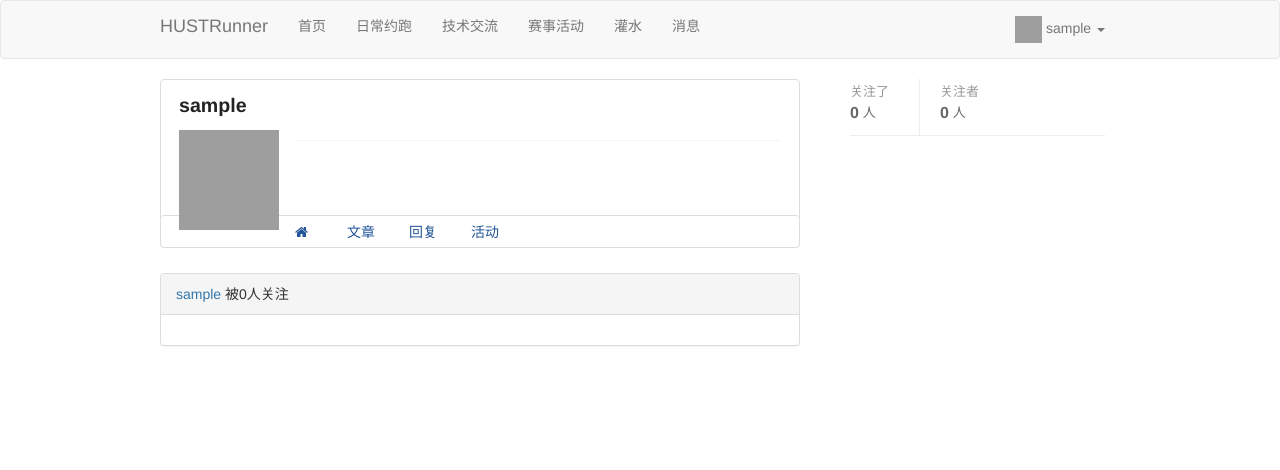
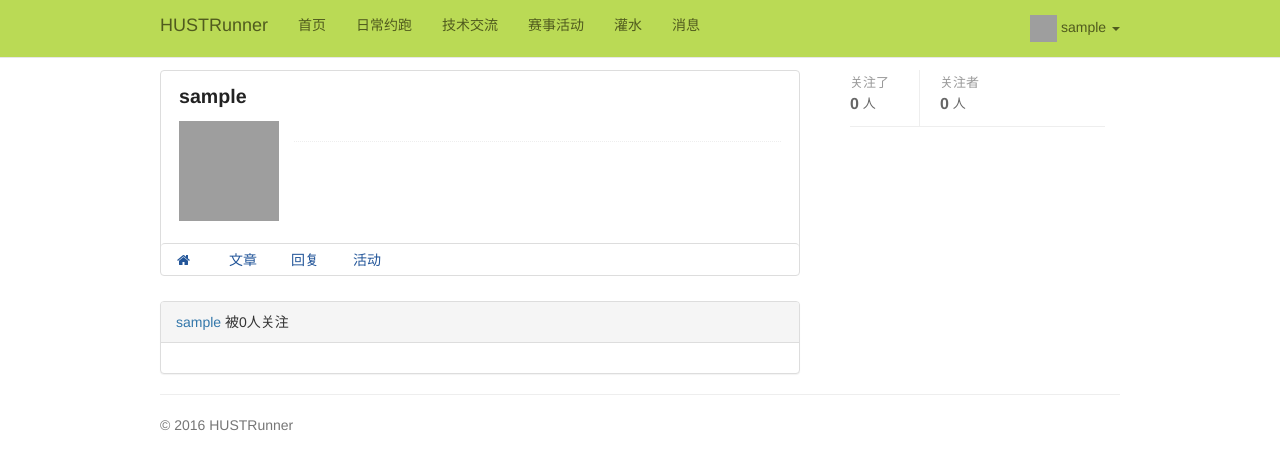
Before and after one commit to polyval/HUSTRunner, a Flask app: a page that uses app/templates/base.html in a window 1280 px wide. Shown: the top 470 px of the page. Run offline with Flask 2, Linux system fonts and the light colour scheme; the visitor is signed in with stand-in values (Sample User, id 1); data comes from the database, SQL or seed files in the repository; data that the repository does not hold is empty; some libraries are stand-ins or nearby versions; grey boxes are pictures that could not be loaded.

Commit message:
templates enhancement

```diff
--- a/app/activity/views.py
+++ b/app/activity/views.py
@@ -32,3 +32,5 @@ def new_activity():
             new.set_expired(form.date_expired.data)
         return redirect(url_for('main.index'))
     return render_template('new_activity.html', form=form)
+
+# TODO: view activity
--- a/app/auth/views.py
+++ b/app/auth/views.py
@@ -33,7 +33,6 @@ def login():
 @login_required
 def logout():
     logout_user()
-    flash(u'帐号已登出')
     return redirect(url_for('main.index'))
 
 
--- a/app/main/views.py
+++ b/app/main/views.py
@@ -30,7 +30,6 @@ def index():
         abort(404)
     # get the activities
     activities = Activity.query.filter_by(expired=False).limit(5).all()
-    print activities
     return render_template('index.html', posts=posts,
                            pagination=pagination, activities=activities)
 
--- a/app/static/css/styles.css
+++ b/app/static/css/styles.css
@@ -5,10 +5,10 @@ a{
 a:link{
 	color:#37a;
 }
-
-img{
-max-width: 600px;
-max-height: 600px;
+.article img{
+    max-width: 600px;
+    max-height: 600px;
+    display: block !important;
 }
 .face{
     position: absolute;
@@ -74,8 +74,27 @@ ul{
     margin-left: 12px;
 }
 /*navbar*/
+.navbar-default{
+    background-color: #BADA55;
+}
+.navbar-brand{
+    color: #505B1E !important;
+}
 .top-nav-link{
 	height: 55px;
+    color: #505B1E !important;
+}
+a.top-nav-link:hover, .active>a.top-nav-link{
+    background-color: #A3C43B !important;
+}
+.dropdown-menu{
+    background-color: #BADA55;
+}
+.dropdown-menu li a:hover, .dropdown-menu li.active a{
+    background-color: #A3C43B !important;
+}
+.navbar-right a{
+    color: #505B1E !important;
 }
 .container{
 	max-width: 990px;
@@ -109,6 +128,13 @@ ul{
  }
  .popover{
     width: 315px;
+ }
+ /*body*/
+ #main {
+    overflow: hidden;
+ }
+ .topic-tab .on{
+    color:#372;
  }
 /*post*/
 .post-info li {
@@ -161,6 +187,7 @@ h4 a:visited{
 .article{
 	max-width: 800px;
 	margin-top: 30px;
+    padding-bottom: 10px;
 }
 .article-main{
     overflow: hidden;
@@ -278,6 +305,9 @@ h4 a:visited{
 /*settings*/
 .settings-sections {
 	margin-top: 20px;
+	margin-bottom: 10px;
+	overflow: hidden;
+	min-height: 340px;
 }
 .settings-item {
 	display: inline;
@@ -346,10 +376,7 @@ h4 a:visited{
 	font-size: 1.4em;
 }
 .avatar-editor{
-	width: 100px;
-	height: 100px;
-	float: left;
-	padding: 0px;
+	padding-bottom: 10px;
 	overflow: hidden;
 }
 .avatar{
@@ -380,7 +407,6 @@ h4 a:visited{
 	border-left-color: #eee;
 }
 .profile-navbar{
-    margin-top: 50px;
     border-bottom: none;
     border-top: 1px solid #ddd;
     border-top-right-radius: 4px;
@@ -428,7 +454,7 @@ h4 a:visited{
 	padding-bottom: 12px;
 	overflow: hidden;
 }
-.user-brief .toggle-follow{
+.toggle-follow{
 	float: right;
 	width: 78px;
 	height: 22px;
@@ -460,6 +486,9 @@ h4 a:visited{
     font-weight:400;
 }
 /*inbox*/
+.inbox{
+    min-height: 340px;
+}
 .modal-body{
     padding: 30px;
 }
@@ -470,6 +499,7 @@ h4 a:visited{
     float: right;
     margin-top: -10px;
     outline: none !important;
+    background: #BADA55;
 }
 .pm-item-wrap{
     border-top: solid 1px #ccc;
@@ -553,3 +583,11 @@ h4 a:visited{
     from { background-color: red; }
     to { background-color: transparent; }
 }
+/*footer*/
+#footer{
+    padding: 20px 0;
+    margin-top: 10px;
+    border-top: 1px solid #eee;
+    color: #767676;
+    clear: both;
+}
--- a/app/static/js/scripts.js
+++ b/app/static/js/scripts.js
@@ -1,4 +1,5 @@
 $(function(){
+    // face detection
     $('img:not([class])').mouseenter(function(){
         // avoid conflict
         var $this = $(this);
@@ -64,7 +65,6 @@ $(function(){
                                 '</div>'
                     $thisface.parent().before(html);
                 };
-
                 if($thisface.attr('title')){
                     //if then show alert
                     alert('tag added already');
@@ -95,4 +95,24 @@ $(function(){
                     });
               };
     });
+
+    // toggle follow
+    $('.toggle-follow').on('click', function(){
+        var $btn = $(this)
+        var user_id = $btn.attr('data-id');
+        var flag = $btn.hasClass('btn-unfollow');
+        var post_to = '/apis/follow'
+
+        if (flag){
+                $btn.removeClass('btn-unfollow');
+                $btn.addClass('btn-follow');
+                $btn.html('关注');
+            } else{
+                $btn.removeClass('btn-follow');
+                $btn.addClass('btn-unfollow');
+                $btn.html('取消关注');
+            };
+
+        $.post(post_to, {user_id: user_id, unfollow: flag});
+    });
 });
--- a/app/templates/auth/change_email.html
+++ b/app/templates/auth/change_email.html
@@ -4,10 +4,12 @@
 {% block title %}修改邮箱-HUSTRunner{% endblock %}
 
 {% block page_content %}
+<div id="main">
 <div class="page-header">
     <h1>更改邮箱</h1>
 </div>
 <div class="col-md-4">
     {{ wtf.quick_form(form) }}
 </div>
+</div>
 {% endblock %}
--- a/app/templates/auth/change_password.html
+++ b/app/templates/auth/change_password.html
@@ -4,10 +4,12 @@
 {% block title %}修改密码-HUSTRunner{% endblock %}
 
 {% block page_content %}
+<div id="main">
 <div class="page-header">
     <h1>修改密码</h1>
 </div>
 <div class="col-md-4">
     {{ wtf.quick_form(form) }}
 </div>
+</div>
 {% endblock %}
--- a/app/templates/auth/login.html
+++ b/app/templates/auth/login.html
@@ -4,6 +4,7 @@
 {% block title %}登陆-HUSTRunner{% endblock %}
 
 {% block page_content %}
+<div id="main">
 <div class="page-header">
     <h1>登录</h1>
 </div>
@@ -13,4 +14,5 @@
     <p><a href="{{ url_for('auth.password_reset_request') }}">忘记密码了</a>.</p>
     <p>还没有帐号? <a href="{{ url_for('auth.register') }}">立即注册</a>.</p>
 </div>
+</div>
 {% endblock %}
--- a/app/templates/auth/register.html
+++ b/app/templates/auth/register.html
@@ -4,10 +4,12 @@
 {% block title %}注册-HUSTRunner{% endblock %}
 
 {% block page_content %}
+<div id="main">
 <div class="page-header">
     <h1>注册</h1>
 </div>
 <div class="col-md-4">
     {{ wtf.quick_form(form) }}
 </div>
+</div>
 {% endblock %}
--- a/app/templates/auth/reset_password.html
+++ b/app/templates/auth/reset_password.html
@@ -4,10 +4,12 @@
 {% block title %}密码重置-HUSTRunner{% endblock %}
 
 {% block page_content %}
+<div id="main">
 <div class="page-header">
     <h1>重置密码</h1>
 </div>
 <div class="col-md-4">
     {{ wtf.quick_form(form) }}
 </div>
+</div>
 {% endblock %}
--- a/app/templates/base.html
+++ b/app/templates/base.html
@@ -9,10 +9,11 @@
 <link rel="stylesheet" type="text/css" href="{{ url_for('static', filename='styles.css') }}">-->
 <link rel="stylesheet" type="text/css" href="{{ url_for('static', filename='css/styles.css') }}">
 <link rel="stylesheet" href="https://maxcdn.bootstrapcdn.com/font-awesome/4.6.1/css/font-awesome.min.css">
+<link rel="stylesheet" href="/static/vendors/fancybox/jquery.fancybox.css" type="text/css" media="screen">
 {% endblock %}
 
 {% block navbar %}
-<div class="navbar navbar-default" role="navigation">
+<div class="navbar navbar-default navbar-fixed-top" role="navigation">
     <div class="container">
         <div class="navbar-header">
             <button type="button" class="navbar-toggle" data-toggle="collapse" data-target=".navbar-collapse">
@@ -31,13 +32,13 @@
                 <li><a href="{{ url_for('main.topic', topic_id=3) }}" class="top-nav-link">赛事活动</a></li>
                 <li><a href="{{ url_for('main.topic', topic_id=4) }}" class="top-nav-link">灌水</a></li>
                 {% if current_user.is_authenticated %}
-                <li><a href="javascript:void(0)" data-placement="bottom" data-toggle="popover" data-container="body" role="button" data-html="true"><span class="notify">消息</span>{% if current_user.notify_count > 0 %}<span class="badge plain-noti">{{ current_user.notify_count }}</span>{% endif %}</a></li>
+                <li><a href="javascript:void(0)" data-placement="bottom" data-toggle="popover" data-container="body" role="button" data-html="true" class="top-nav-link"><span class="notify">消息</span>{% if current_user.notify_count > 0 %}<span class="badge plain-noti">{{ current_user.notify_count }}</span>{% endif %}</a></li>
                 {% endif %}
                 <div class="hide" id="popover-notify">
                     <ul class="nav nav-pills">
-                        <li><a data-toggle="pill" href=".message-menu" class="notify-button" data-action="comment">消息</a></li>
-                        <li><a data-toggle="pill" href=".user-menu" class="notify-button" data-action="follow">关注</a></li>
-                        <li><a data-toggle="pill" href=".thumbs-up-menu" data-action="vote" class="notify-button">赞</a></li>
+                        <li style="width: 33%"><a data-toggle="pill" href=".message-menu" class="notify-button" data-action="comment">消息</a></li>
+                        <li style="width: 33%; margin-left:0"><a data-toggle="pill" href=".user-menu" class="notify-button" data-action="follow">关注</a></li>
+                        <li style="width: 33%; margin-left:0"><a data-toggle="pill" href=".thumbs-up-menu" data-action="vote" class="notify-button">赞</a></li>
                     </ul>
                     <div class="notify-wrap tab-content">
                         <div class="tab-pane fade in active thumbs-up-menu">
@@ -107,7 +108,7 @@
 {% endblock %}
 
 {% block content %}
-<div class="container">
+<div class="container" style="padding-top: 70px;">
     {% for message in get_flashed_messages() %}
     <div class="alert alert-warning">
         <button type="button" class="close" data-dismiss="alert">&times;</button>
@@ -116,6 +117,10 @@
     {% endfor %}
     {% block page_content %}
     {% endblock %}
+    <div id="footer">
+    <span>
+    © 2016 HUSTRunner</span>
+    </div>
 </div>
 {% endblock %}
 
@@ -125,10 +130,15 @@
 {{ moment.lang("zh-cn") }}
 <script src="{{ url_for('static', filename='js/jquery.facedetection.min.js') }}"></script>
 <script src="{{ url_for('static', filename='js/scripts.js') }}"></script>
+<script src="//cdnjs.cloudflare.com/ajax/libs/fancybox/2.1.4/jquery.fancybox.pack.js"></script>
 <script>
 $(function(){
+
+    $(".article img").fancybox();
+
     // highlight tab
     $('a[href="' + this.location.pathname + '"]').parents('li,ul').addClass('active');
+    $('a[href="{{ request.url }}"]').addClass('on');
     // hide alert automatically
     window.setTimeout(function() {
     $(".alert-warning").fadeTo(500, 0).slideUp(500, function(){
--- a/app/templates/followers.html
+++ b/app/templates/followers.html
@@ -14,30 +14,3 @@
 </div>
 {% endif %}
 {% endblock %}
-
-{% block scripts %}
-{{ super() }}
-<script type="text/javascript">
-    $(function(){
-
-        $('.toggle-follow').on('click', function(){
-            var $btn = $(this)
-            var user_id = $btn.attr('data-id');
-            var flag = $btn.hasClass('btn-unfollow');
-            var post_to = '{{ url_for('apis.toggle_follow') }}'
-
-            if (flag){
-                    $btn.removeClass('btn-unfollow');
-                    $btn.addClass('btn-follow');
-                    $btn.html('关注');
-                } else{
-                    $btn.removeClass('btn-follow');
-                    $btn.addClass('btn-unfollow');
-                    $btn.html('取消关注');
-                };
-
-            $.post(post_to, {user_id: user_id, unfollow: flag});
-        });
-    })
-</script>
-{% endblock %}
--- a/app/templates/inbox.html
+++ b/app/templates/inbox.html
@@ -9,7 +9,7 @@
 {% endblock %}
 
 {% block page_content %}
-<div class="col-md-8">
+<div class="col-md-8 inbox">
 	<div class="header">
 		<button class="btn" data-toggle="modal" data-target="#replyModal" data-recipient="TODO">写私信</button>
 		<h4>我的私信</h4>
--- a/app/templates/index.html
+++ b/app/templates/index.html
@@ -13,9 +13,9 @@
                 <a href="{{ url_for('activity.new_activity') }}">发起活动</a>
             </div>
             <div class="topic-tab">
-                <a href="/">最近话题</a>
+                <a href="{{ url_for('main.index', _external=True) }}">最近话题</a>
                 <i>/</i>
-                <a href="/?type=essence">最热话题</a>
+                <a href="{{ url_for('main.index', _external=True) }}?type=essence">最热话题</a>
             </div>
         </div>
         {% for post in posts %}
@@ -44,6 +44,7 @@
         {% endif %}
     </div>
     <!--right-->
+    {% if activities %}
     <div class="col-md-4">
         {% for activity in activities %}
         <div class="panel panel-default panel-widget">
@@ -73,6 +74,7 @@
         </div>
         {% endfor %}
     </div>
+    {% endif %}
 </div>
 {% endblock %}
 
--- a/app/templates/new_activity.html
+++ b/app/templates/new_activity.html
@@ -5,8 +5,7 @@
 {% block title %}发起活动-HUSTRunner{% endblock %}
 
 {% block page_content %}
-<div style="margin: auto; width: 20%;height: 50%;overflow: auto;top: 0; left: 0; bottom: 0; right: 0;position: absolute;
-">
+<div id="main" style="max-width: 600px;">
     <form action="{{ url_for('activity.new_activity') }}" method="post">
         {{ form.hidden_tag() }}
         {{ wtf.form_errors(form, hiddens="only") }}
--- a/app/templates/user/_profile.html
+++ b/app/templates/user/_profile.html
@@ -8,17 +8,23 @@
         <div class="profile-main">
             <div class="top">
                 <span class="name">{{ user.username }}</span>
+                {% if current_user.id != user.id %}
+                {% if current_user.is_following(user) %}
+                <button class="btn btn-default btn-unfollow toggle-follow" data-id="{{ user.id }}">取消关注</button>
+                {% else %}
+                <button class="btn btn-default btn-follow toggle-follow" data-id="{{ user.id }}">关注</button>
+                {% endif %}
+                {% endif %}
                 <!--{% if user.title %}-->
                 <!--<span class="label label-info">{{ user.title }}</span>-->
                 <!--{% endif %}-->
             </div>
-            <div class="avatar-editor col-md-2">
+            <div class="avatar-editor clearfix">
                 <form id="avatar_form" action="/avatar" enctype="multipart/form-data" style="display:none;" method="POST" target="avatar_iframe">
                     <input id="avatar_input" name="picture" type="file" class="file" accept="image/*">
                 </form>
                 <img src="{{ current_user.avatar }}" class="avatar" data-toggle="tooltip" data-placement="bottom" title="更换头像">
                 <iframe id='avatar_iframe' name="avatar_iframe" style="display: none;"></iframe>
-            </div>
                 <div class="user-describe">
                     <div class="short-info">
                     {% if user.school %}{<span>{ user.school }}</span>{% endif %}
@@ -33,6 +39,7 @@
                     </div>
                     <div class="description">
                     {% if user.about_me %}<span>{{ user.about_me }}</span>{% endif %}
+                    </div>
                 </div>
             </div>
         </div>
```
Also changed, not shown: app/templates/topic.html (+0 -7 lines). Lines whose indentation alone changed are shown as unchanged.
